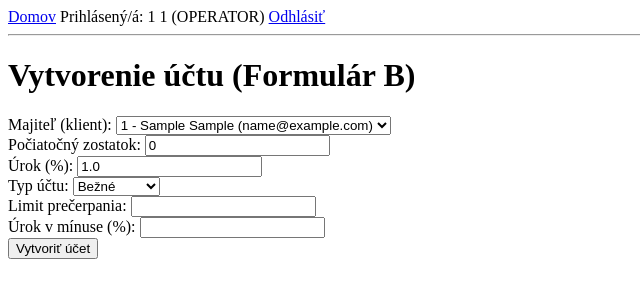
After one commit to Exclypsy/MojaBanka_Web, a Flask app: page /vytvor_ucet in a window 1280 px wide. The commit adds this page. Shown: the top 300 px of the page, without its empty margins (0-640 px from the left). Run offline with Flask 3, Linux system fonts and the light colour scheme; the visitor is signed in with stand-in values (Sample User, id 1); tables that the repository leaves empty or names only in its code hold one stand-in row (values such as "Sample post").

Commit message:
web - operator - vytvorenie uctu, zobrazenie klientov/uctov

```diff
--- a/web/app.py
+++ b/web/app.py
@@ -1,4 +1,5 @@
 from flask import Flask, render_template, request, redirect, url_for, session
+from databaza.db import get_connection
 from modely.klient import Klient
 from modely.ucet import Ucet
 
@@ -87,5 +88,88 @@ def registrovat_klienta():
     return render_template("registrovat_klienta.html",
                            chyba=chyba, sprava=sprava)
 
+@app.route("/vytvor_ucet", methods=["GET", "POST"])
+def vytvor_ucet_web():
+    if not vyzaduje_operatora():
+        return redirect(url_for("login"))
+
+    chyba = None
+    sprava = None
+
+    # zoznam klientov pre select
+    conn = get_connection()
+    cursor = conn.cursor(dictionary=True)
+    cursor.execute("SELECT id, meno, priezvisko, email FROM klient ORDER BY id")
+    klienti = cursor.fetchall()
+    cursor.close()
+    conn.close()
+
+    if request.method == "POST":
+        try:
+            id_majitela = int(request.form.get("id_majitela", "0"))
+            zostatok = float(request.form.get("zostatok", "0"))
+            urok = float(request.form.get("urok", "0"))
+            typ = request.form.get("typ", "BEZNE")
+            limit = request.form.get("limit_precerpania", "")
+            urok_m = request.form.get("urok_v_minuse", "")
+
+            limit_val = float(limit) if limit else None
+            urok_m_val = float(urok_m) if urok_m else None
+
+            u = Ucet(
+                id_majitela=id_majitela,
+                zostatok=zostatok,
+                urok=urok,
+                typ=typ,
+                limit_precerpania=limit_val,
+                urok_v_minuse=urok_m_val
+            )
+            u.uloz_do_db()
+            sprava = f"Účet vytvorený, číslo: {u.cislo_uctu}"
+        except Exception as e:
+            chyba = f"Chyba pri vytváraní účtu: {e}"
+
+    return render_template(
+        "vytvor_ucet.html",
+        chyba=chyba,
+        sprava=sprava,
+        klienti=klienti
+    )
+@app.route("/klienti")
+def klienti_prehlad():
+    if not vyzaduje_operatora():
+        return redirect(url_for("login"))
+
+    conn = get_connection()
+    cursor = conn.cursor(dictionary=True)
+    cursor.execute("SELECT id, meno, priezvisko, email, rola FROM klient ORDER BY id")
+    klienti = cursor.fetchall()
+    cursor.close()
+    conn.close()
+
+    return render_template("klienti.html", klienti=klienti)
+
+
+@app.route("/ucty")
+def ucty_prehlad():
+    if not vyzaduje_operatora():
+        return redirect(url_for("login"))
+
+    conn = get_connection()
+    cursor = conn.cursor(dictionary=True)
+    cursor.execute("""
+        SELECT u.cislo_uctu, u.id_majitela, u.zostatok, u.urok, u.typ,
+               u.limit_precerpania, u.urok_v_minuse,
+               k.meno, k.priezvisko, k.email
+        FROM ucet u
+        JOIN klient k ON u.id_majitela = k.id
+        ORDER BY u.cislo_uctu
+    """)
+    ucty = cursor.fetchall()
+    cursor.close()
+    conn.close()
+
+    return render_template("ucty.html", ucty=ucty)
+
 if __name__ == "__main__":
     app.run(debug=True)
--- a/web/templates/dashboard.html
+++ b/web/templates/dashboard.html
@@ -7,8 +7,11 @@
 {% if rola == "OPERATOR" %}
     <ul>
         <li><a href="{{ url_for('registrovat_klienta') }}">Registrácia klienta</a></li>
+        <li><a href="{{ url_for('vytvor_ucet_web') }}">Vytvorenie účtu</a></li>
+        <li><a href="{{ url_for('klienti_prehlad') }}">Zobraziť všetkých klientov</a></li>
+        <li><a href="{{ url_for('ucty_prehlad') }}">Zobraziť všetky účty</a></li>
     </ul>
 {% else %}
-    <p>Si majiteľ – neskôr tu budú tvoje účty a operácie.</p>
+    <p>Si majiteľ – v ďalšom kroku pridáme tvoje účty a operácie (vklad, výber).</p>
 {% endif %}
 {% endblock %}
--- a/web/templates/index.html
+++ b/web/templates/index.html
@@ -1,6 +1,6 @@
 {% extends "base.html" %}
 {% block title %}MojaBanka - Domov{% endblock %}
 {% block content %}
-<h1>Vitaj v MojaBanka</h1>
+<h1>Vitaj v Banke</h1>
 <p><a href="{{ url_for('login') }}">Prihlásiť sa</a></p>
 {% endblock %}
--- /dev/null
+++ b/web/templates/vytvor_ucet.html
@@ -0,0 +1,49 @@
+{% extends "base.html" %}
+{% block title %}Vytvorenie účtu{% endblock %}
+{% block content %}
+<h1>Vytvorenie účtu (Formulár B)</h1>
+
+{% if chyba %}
+    <p style="color:red;">{{ chyba }}</p>
+{% endif %}
+{% if sprava %}
+    <p style="color:green;">{{ sprava }}</p>
+{% endif %}
+
+<form method="post">
+    <label>Majiteľ (klient):
+        <select name="id_majitela" required>
+            {% for k in klienti %}
+                <option value="{{ k.id }}">
+                    {{ k.id }} - {{ k.meno }} {{ k.priezvisko }} ({{ k.email }})
+                </option>
+            {% endfor %}
+        </select>
+    </label><br>
+
+    <label>Počiatočný zostatok:
+        <input type="number" step="0.01" name="zostatok" value="0" required>
+    </label><br>
+
+    <label>Úrok (%):
+        <input type="number" step="0.01" name="urok" value="1.0" required>
+    </label><br>
+
+    <label>Typ účtu:
+        <select name="typ" id="typ-uctu">
+            <option value="BEZNE">Bežné</option>
+            <option value="DOMINUSU">Do mínusu</option>
+        </select>
+    </label><br>
+
+    <label>Limit prečerpania:
+        <input type="number" step="0.01" name="limit_precerpania">
+    </label><br>
+
+    <label>Úrok v mínuse (%):
+        <input type="number" step="0.01" name="urok_v_minuse">
+    </label><br>
+
+    <button type="submit">Vytvoriť účet</button>
+</form>
+{% endblock %}
```
Also changed, not shown: web/templates/klienti.html (added, +22 -0 lines), web/templates/ucty.html (added, +32 -0 lines).
